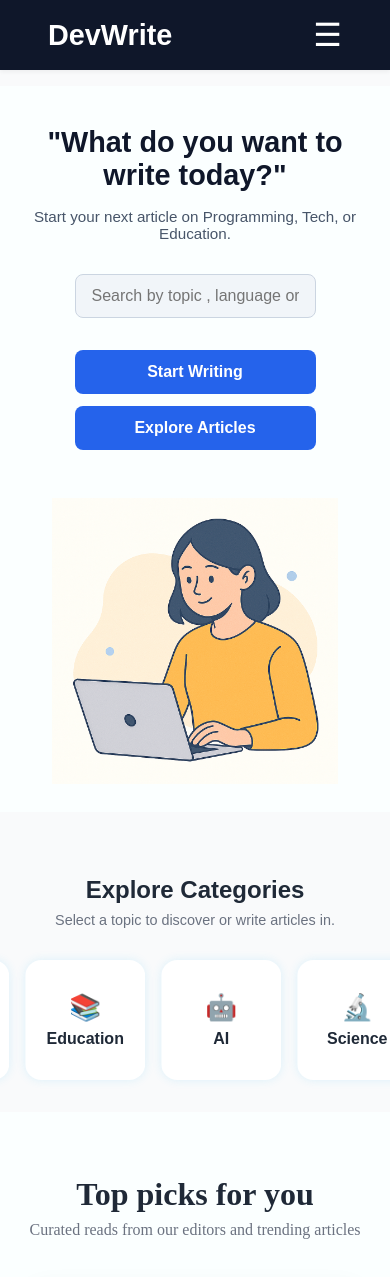
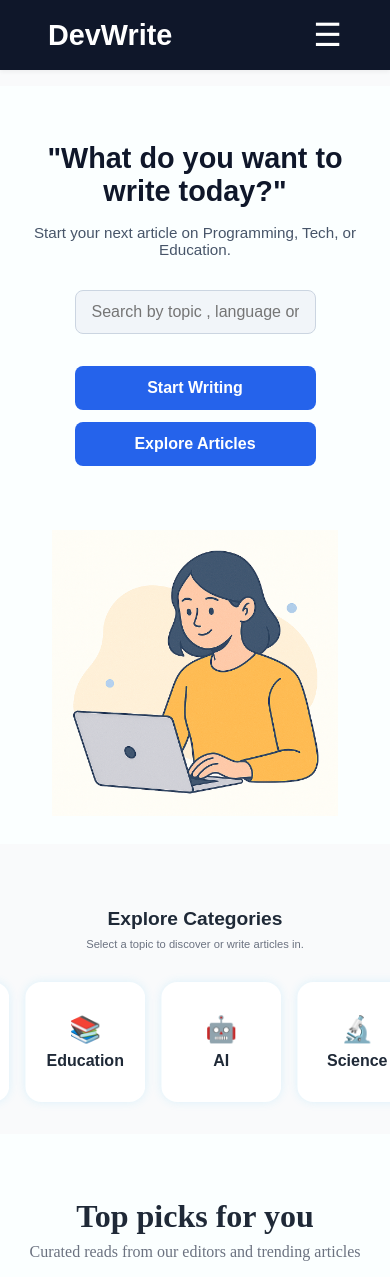
Before and after one commit to ABDUL944AHAD/Article-writing-app, a React (Vite) app: page / in a window 390 px wide. Shown: the top 1277 px of the page. Built offline with nearby package versions, Linux system fonts and the light colour scheme; a web font is replaced by a local one.

Commit message:
adjustmenr

```diff
--- a/src/components/categories/Categories.css
+++ b/src/components/categories/Categories.css
@@ -70,11 +70,11 @@
 
 @media (max-width: 600px) {
     .categories-header h2 {
-        font-size: 1.5rem;
+        font-size: 1.2rem;
     }
 
     .categories-header p {
-        font-size: 0.9rem;
+        font-size: 0.7rem;
     }
 
     .categories-carousel {
--- a/src/components/hero/HeroSection.css
+++ b/src/components/hero/HeroSection.css
@@ -90,7 +90,7 @@
 
     .hero-left {
         margin-left: 0;
-        padding: 1rem;
+        padding: 2rem 0;
     }
 
     .hero-content h1 {
```
